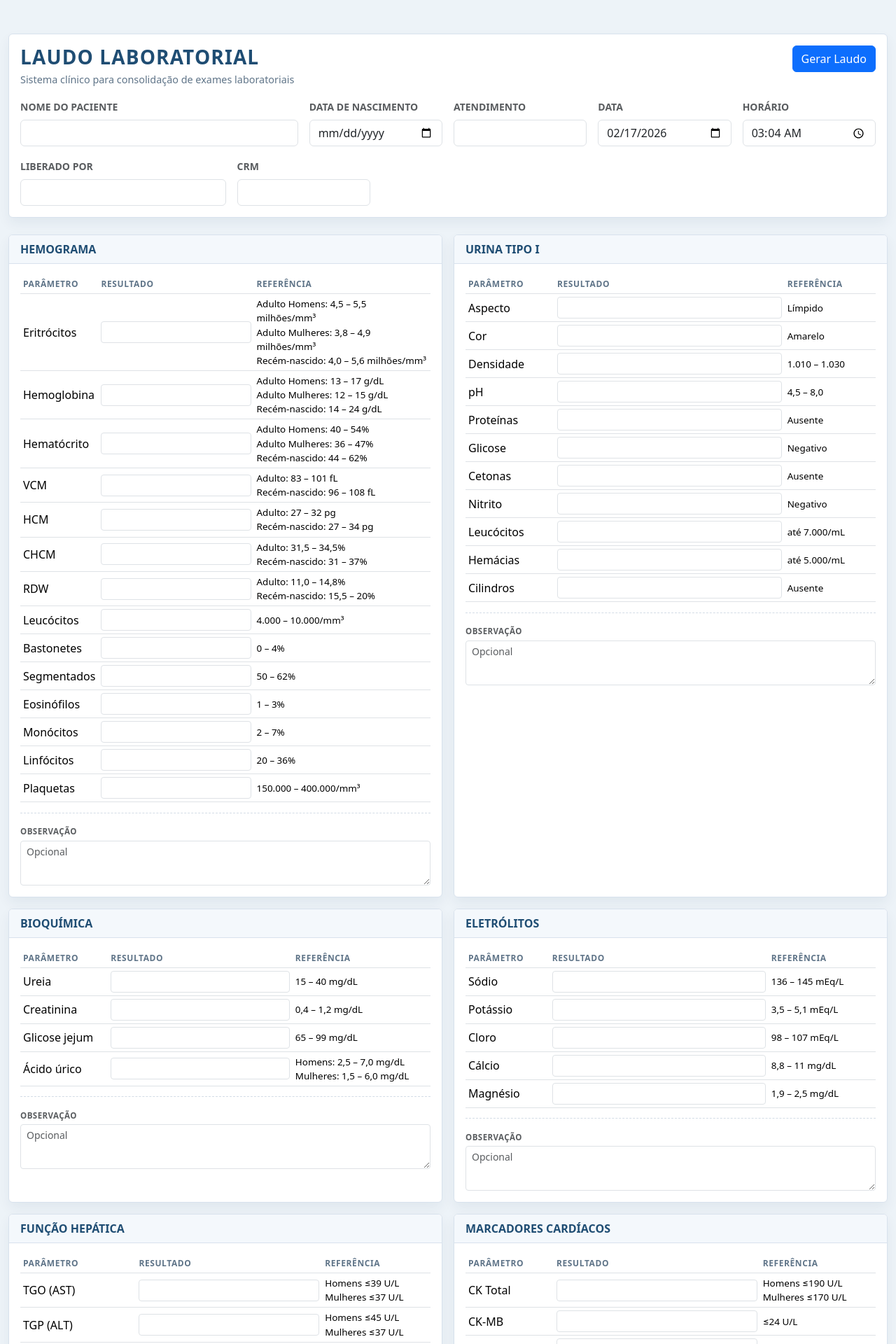
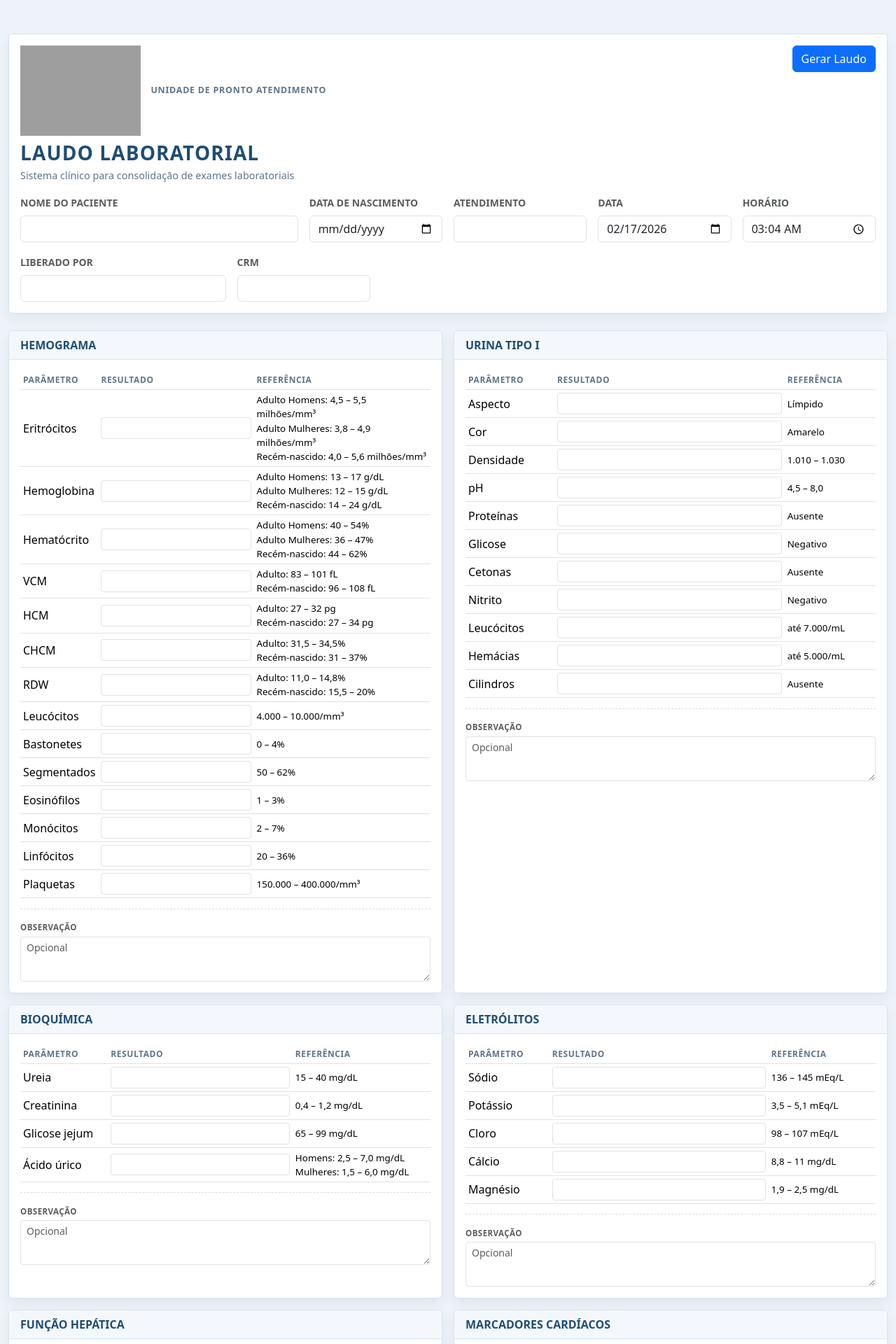
Before and after one commit to sobrenos973-star/laudo-medico, a Flask app: page / in a window 1280 px wide. Shown: the top 1920 px of the page at 70% size. Run offline with Flask 3, Linux system fonts and the light colour scheme; grey boxes are pictures that could not be loaded.

Commit message:
Adicionar logo institucional UPA na tela e laudo

```diff
--- a/static/laudo.js
+++ b/static/laudo.js
@@ -2,6 +2,7 @@
     const headerInputs = Array.from(document.querySelectorAll('[data-header-field]'));
     const examCards = Array.from(document.querySelectorAll('.exam-card'));
     const generateBtn = document.getElementById('generate-pdf');
+    const institutionLogo = document.querySelector('[data-institution-logo]');
 
     const formatDateBR = (date) => `${String(date.getDate()).padStart(2, '0')}/${String(date.getMonth() + 1).padStart(2, '0')}/${date.getFullYear()}`;
     const formatTimeBR = (date) => `${String(date.getHours()).padStart(2, '0')}:${String(date.getMinutes()).padStart(2, '0')}`;
@@ -139,6 +140,7 @@
     };
 
     const buildLaudoHtml = (headerData, examSections) => {
+        const logoSrc = institutionLogo?.getAttribute('src') || '';
         const now = new Date();
         const autoDate = formatDateBR(now);
         const autoTime = formatTimeBR(now);
@@ -233,6 +235,19 @@
         padding-bottom: 12px;
         margin-bottom: 18px;
     }
+    .institution-top {
+        display: flex;
+        justify-content: space-between;
+        align-items: flex-start;
+        gap: 16px;
+        margin-bottom: 10px;
+    }
+    .institution-logo {
+        width: 170px;
+        max-width: 100%;
+        height: auto;
+        object-fit: contain;
+    }
     .institution-header h1 {
         margin: 0 0 8px;
         font-size: 28px;
@@ -306,6 +321,7 @@
         .laudo-wrap { border: 0; padding: 0; max-width: none; }
         .top-bar { display: none !important; }
         .exam-section, .exam-list, .exam-item { break-inside: avoid; page-break-inside: avoid; }
+        .institution-logo { width: 158px; }
     }
 </style>
 </head>
@@ -316,6 +332,9 @@
         </div>
 
         <header class="institution-header">
+            <div class="institution-top">
+                ${logoSrc ? `<img class="institution-logo" src="${escapeHtml(logoSrc)}" alt="Logo UPA 24h - Unidade de Pronto Atendimento">` : ''}
+            </div>
             <h1>LAUDO LABORATORIAL</h1>
             <p class="header-line"><span class="label">Nome do paciente:</span> ${escapeHtml(patientName)}</p>
             <p class="header-line"><span class="label">Atendimento:</span> ${escapeHtml(attendance)}</p>
--- a/templates/index.html
+++ b/templates/index.html
@@ -23,6 +23,24 @@
         }
         .page-title { color: var(--clinical-heading); letter-spacing: .04em; }
         .section-subtitle { color: var(--clinical-subtle); font-size: .9rem; }
+        .institution-brand {
+            display: flex;
+            align-items: center;
+            gap: .9rem;
+        }
+        .institution-logo {
+            width: 172px;
+            max-width: 100%;
+            height: auto;
+        }
+        .institution-name {
+            margin: 0;
+            font-size: .78rem;
+            letter-spacing: .06em;
+            text-transform: uppercase;
+            color: var(--clinical-subtle);
+            font-weight: 700;
+        }
         .exam-card .card-header {
             background: var(--clinical-soft);
             color: var(--clinical-heading);
@@ -50,6 +68,9 @@
             min-height: 64px;
             resize: vertical;
         }
+        @media (max-width: 768px) {
+            .institution-logo { width: 144px; }
+        }
     </style>
 </head>
 <body>
@@ -58,6 +79,10 @@
             <div class="card-body">
                 <div class="d-flex justify-content-between align-items-start flex-wrap gap-3 mb-3">
                     <div>
+                        <div class="institution-brand mb-2">
+                            <img class="institution-logo" data-institution-logo src="{{ url_for('static', filename='upa-24h-logo.png') }}" alt="Logo UPA 24h - Unidade de Pronto Atendimento">
+                            <p class="institution-name">Unidade de Pronto Atendimento</p>
+                        </div>
                         <h1 class="h3 fw-bold mb-1 page-title">LAUDO LABORATORIAL</h1>
                         <p class="mb-0 section-subtitle">Sistema clínico para consolidação de exames laboratoriais</p>
                     </div>
```
